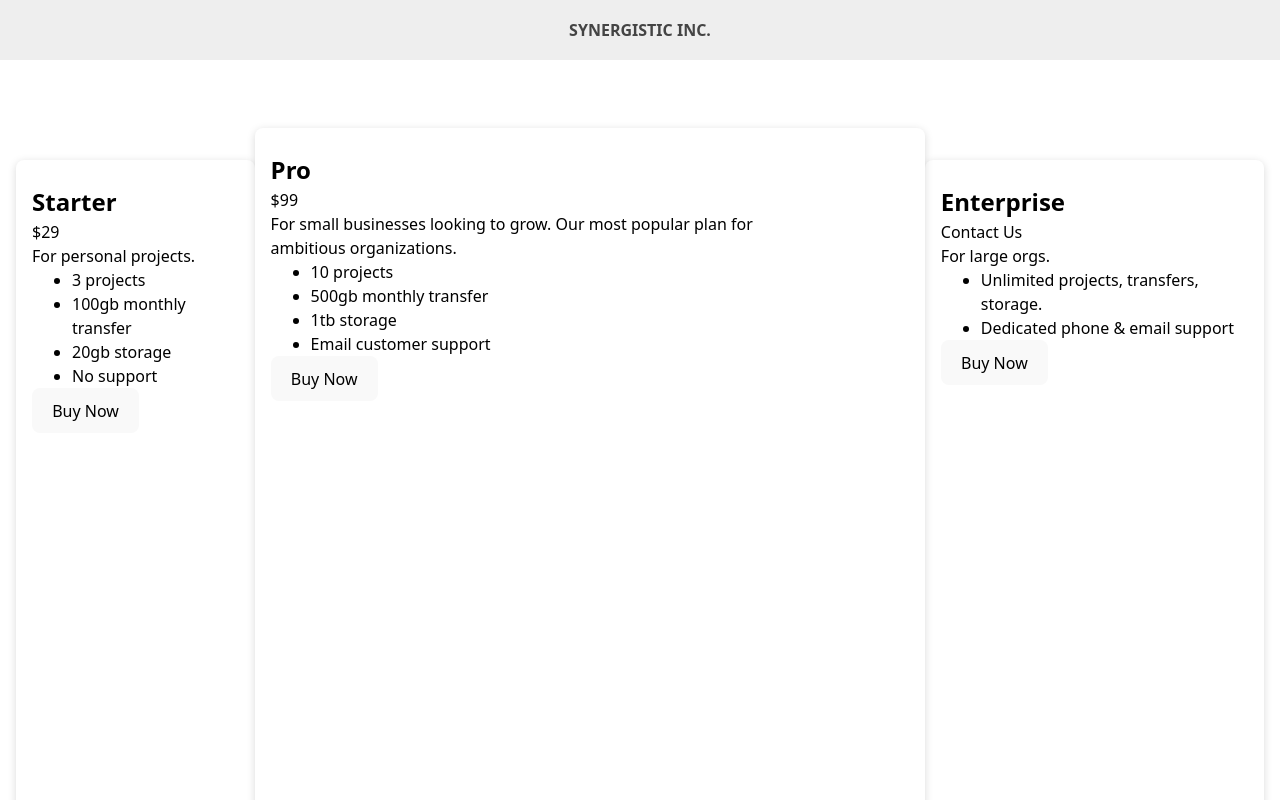
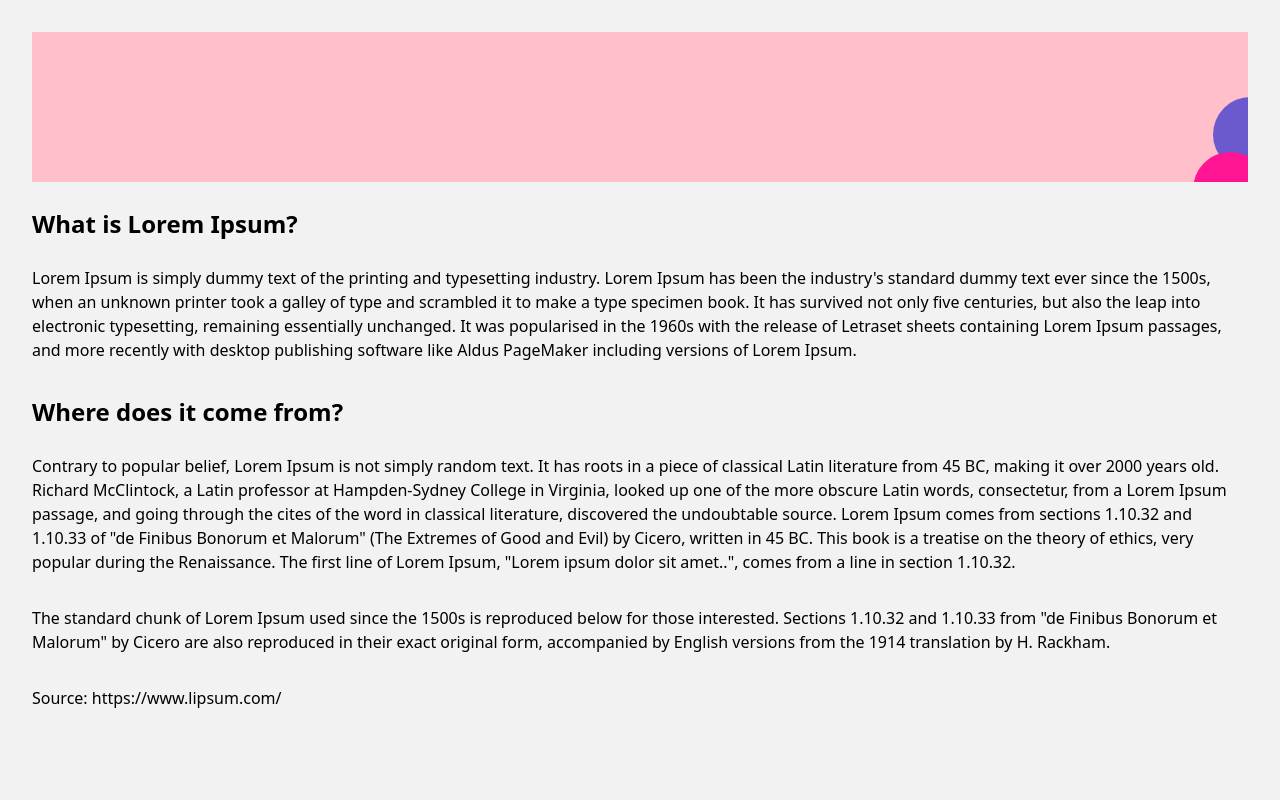
Before and after one commit to BAsnetSujan420/mini-lessons, a React (Vite) app: page / in a window 1280 px wide. Shown: the top 800 px of the page. Built offline with nearby package versions, Linux system fonts and the light colour scheme.

Commit message:
scroll container with overflow hidden

```diff
--- a/src/App.jsx
+++ b/src/App.jsx
@@ -5,6 +5,7 @@
 import ProductDetail from "./components/ProductDetail";
 import Tooltip from "./components/Tooltip";
 import Pricing from "./components/PricingPage";
+import Decorative from "./components/Decorative";
 
 function App() {
   return (
@@ -14,7 +15,8 @@
       {/* <BorderedCard /> */}
       {/* <ProductDetail /> */}
       {/* <Tooltip /> */}
-      <Pricing />
+      {/* <Pricing /> */}
+      <Decorative />
     </>
   );
 }
--- /dev/null
+++ b/src/components/Decorative.jsx
@@ -0,0 +1,92 @@
+import React from "react";
+import styled from "styled-components";
+
+const Page = styled.div`
+  background: hsl(0deg 0% 95%);
+  color: black;
+  padding: 32px;
+  min-height: 100vh;
+
+  h2 {
+    margin: 1em 0;
+  }
+
+  p {
+    margin-bottom: 2em;
+  }
+`;
+
+const Wrapper = styled.div`
+  position: relative;
+  height: 150px;
+
+  overflow-x: hidden;
+  overflow-y: visible;
+
+  background: pink;
+`;
+
+const Flourish = styled.div`
+  position: absolute;
+  width: 75px;
+  height: 75px;
+  border-radius: 100px;
+`;
+
+const FlourishOne = styled(Flourish)`
+  background: slateblue;
+  right: -40px;
+  bottom: 10px;
+`;
+
+const FlourishTwo = styled(Flourish)`
+  background: deeppink;
+  right: -20px;
+  bottom: -45px;
+`;
+
+export default function Decorative() {
+  return (
+    <Page>
+      <Wrapper>
+        <FlourishOne />
+        <FlourishTwo />
+      </Wrapper>
+      <h2>What is Lorem Ipsum?</h2>
+      <p>
+        Lorem Ipsum is simply dummy text of the printing and typesetting
+        industry. Lorem Ipsum has been the industry's standard dummy text ever
+        since the 1500s, when an unknown printer took a galley of type and
+        scrambled it to make a type specimen book. It has survived not only five
+        centuries, but also the leap into electronic typesetting, remaining
+        essentially unchanged. It was popularised in the 1960s with the release
+        of Letraset sheets containing Lorem Ipsum passages, and more recently
+        with desktop publishing software like Aldus PageMaker including versions
+        of Lorem Ipsum.
+      </p>
+      <h2>Where does it come from?</h2>
+      <p>
+        Contrary to popular belief, Lorem Ipsum is not simply random text. It
+        has roots in a piece of classical Latin literature from 45 BC, making it
+        over 2000 years old. Richard McClintock, a Latin professor at
+        Hampden-Sydney College in Virginia, looked up one of the more obscure
+        Latin words, consectetur, from a Lorem Ipsum passage, and going through
+        the cites of the word in classical literature, discovered the
+        undoubtable source. Lorem Ipsum comes from sections 1.10.32 and 1.10.33
+        of "de Finibus Bonorum et Malorum" (The Extremes of Good and Evil) by
+        Cicero, written in 45 BC. This book is a treatise on the theory of
+        ethics, very popular during the Renaissance. The first line of Lorem
+        Ipsum, "Lorem ipsum dolor sit amet..", comes from a line in section
+        1.10.32.
+      </p>
+      <p>
+        The standard chunk of Lorem Ipsum used since the 1500s is reproduced
+        below for those interested. Sections 1.10.32 and 1.10.33 from "de
+        Finibus Bonorum et Malorum" by Cicero are also reproduced in their exact
+        original form, accompanied by English versions from the 1914 translation
+        by H. Rackham.
+      </p>
+      <p>Source: https://www.lipsum.com/</p>
+    </Page>
+  );
+}
```
